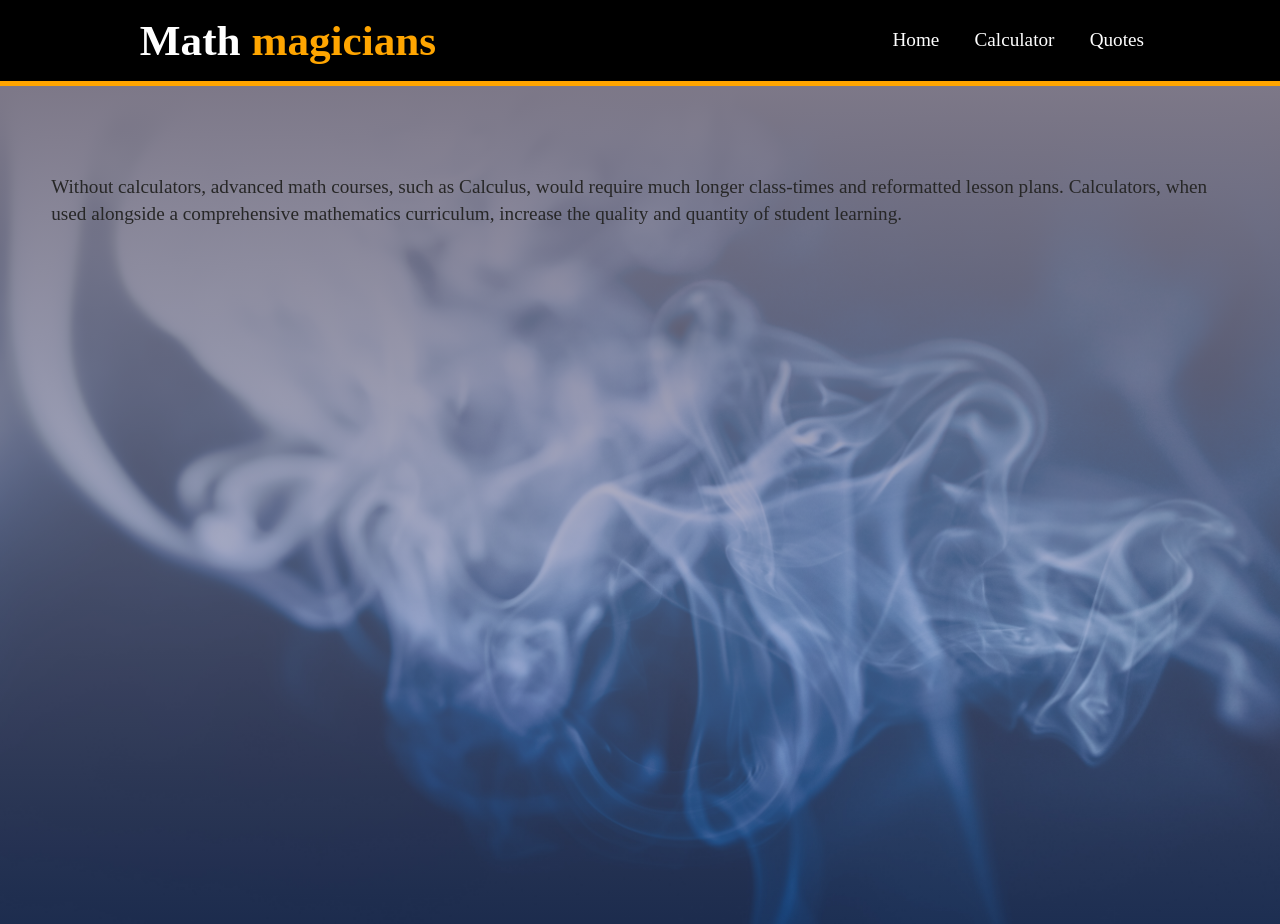
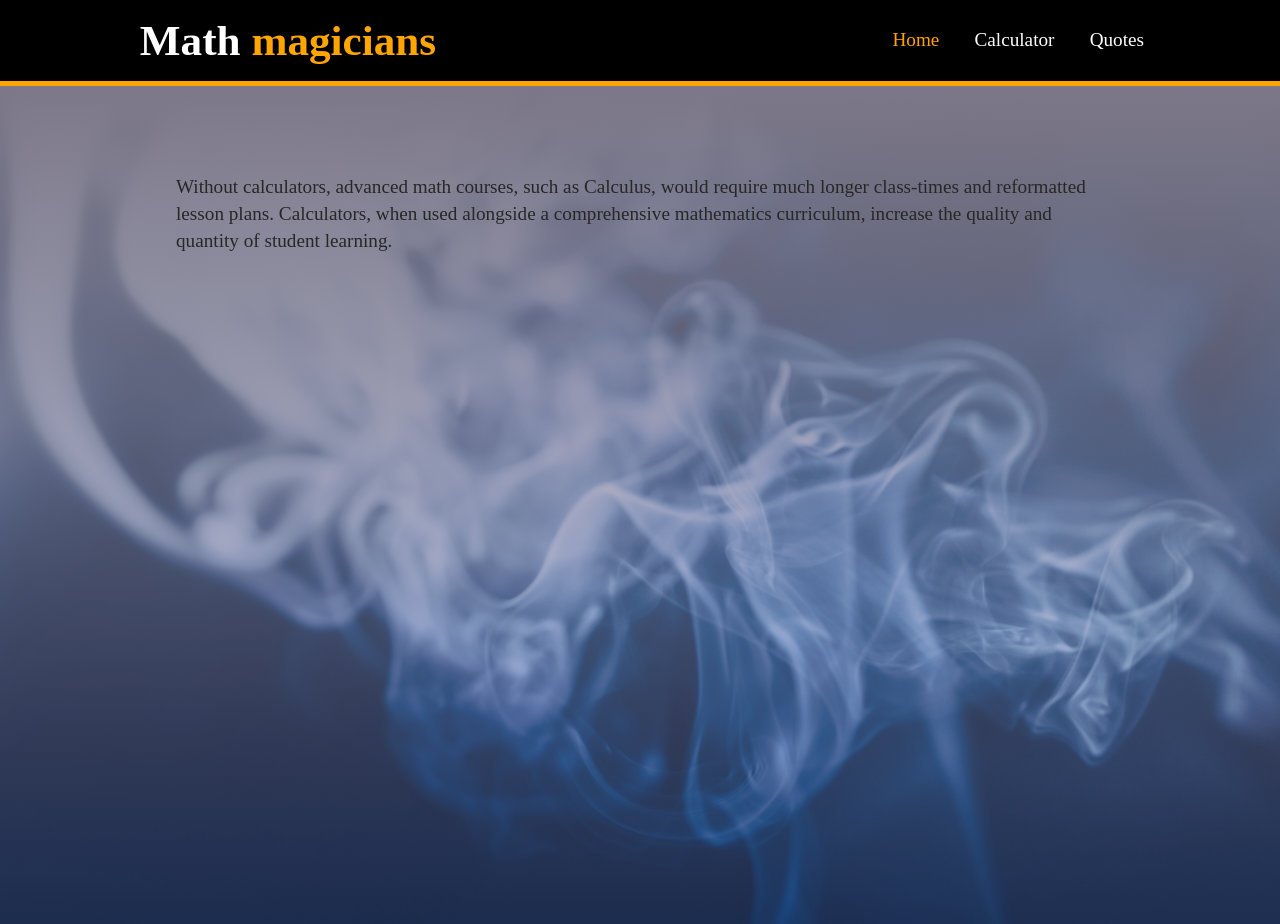
Before and after one commit to BenMukebo/Math-magicians, a React (Create React App) app: page /Quote in a window 1280 px wide. In both pictures the pointer is over the link "Home". Built offline with nearby package versions, Linux system fonts and the light colour scheme.

Commit message:
Add some animations effect

```diff
--- a/src/css/App.css
+++ b/src/css/App.css
@@ -51,6 +51,10 @@ header .navbar {
   font-size: 1.2rem;
   color: #fff;
   text-decoration: none;
+  transition: all 0.5s ease;
+}
+.nav-item .nav-item-link:hover {
+  color: orange;
 }
 
 .quote-section p, .home-section .paragraph p {
@@ -77,10 +81,18 @@ header .navbar {
   float: right;
   margin-right: 3rem;
   font-size: 1.2rem;
+  transition: all 0.5s ease;
+}
+.home-section button:hover {
+  color: orange;
+  background-color: black;
 }
 
 .quote-section {
   height: 100vh;
+  width: 90%;
+  max-width: 992px;
+  margin: 0 auto;
   padding: 4rem 2rem;
 }
 body {
--- a/src/scss/_home.scss
+++ b/src/scss/_home.scss
@@ -26,11 +26,20 @@
     float: right;
     margin-right: 3rem;
     font-size: 1.2rem;
+    transition: all 0.5s ease;
+
+    &:hover {
+      color: $secondary-color;
+      background-color: black;
+    }
   }
 }
 
 .quote-section {
   height: 100vh;
+  width: 90%;
+  max-width: 992px;
+  margin: 0 auto;
   padding: 4rem 2rem ;
 
   p {
--- a/src/scss/nav.scss
+++ b/src/scss/nav.scss
@@ -35,5 +35,10 @@ header {
     font-size: 1.2rem;
     color: $primary-color;
     text-decoration: none;
+    transition: all 0.5s ease;
+
+    &:hover {
+      color: $secondary-color;
+    }
   }
 }
```
Also changed, not shown: 3 other files (tests, documents, lock files or other folders).
